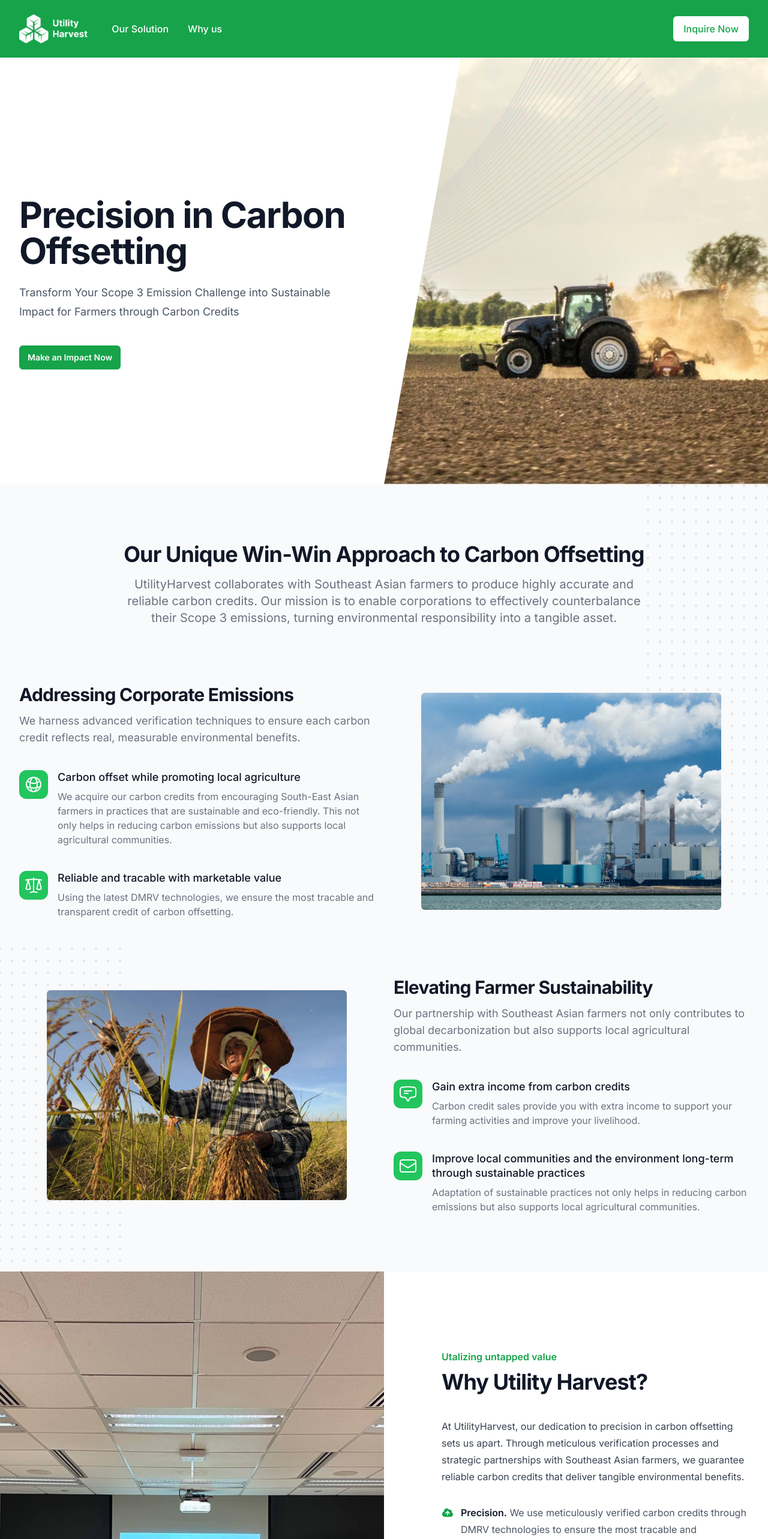
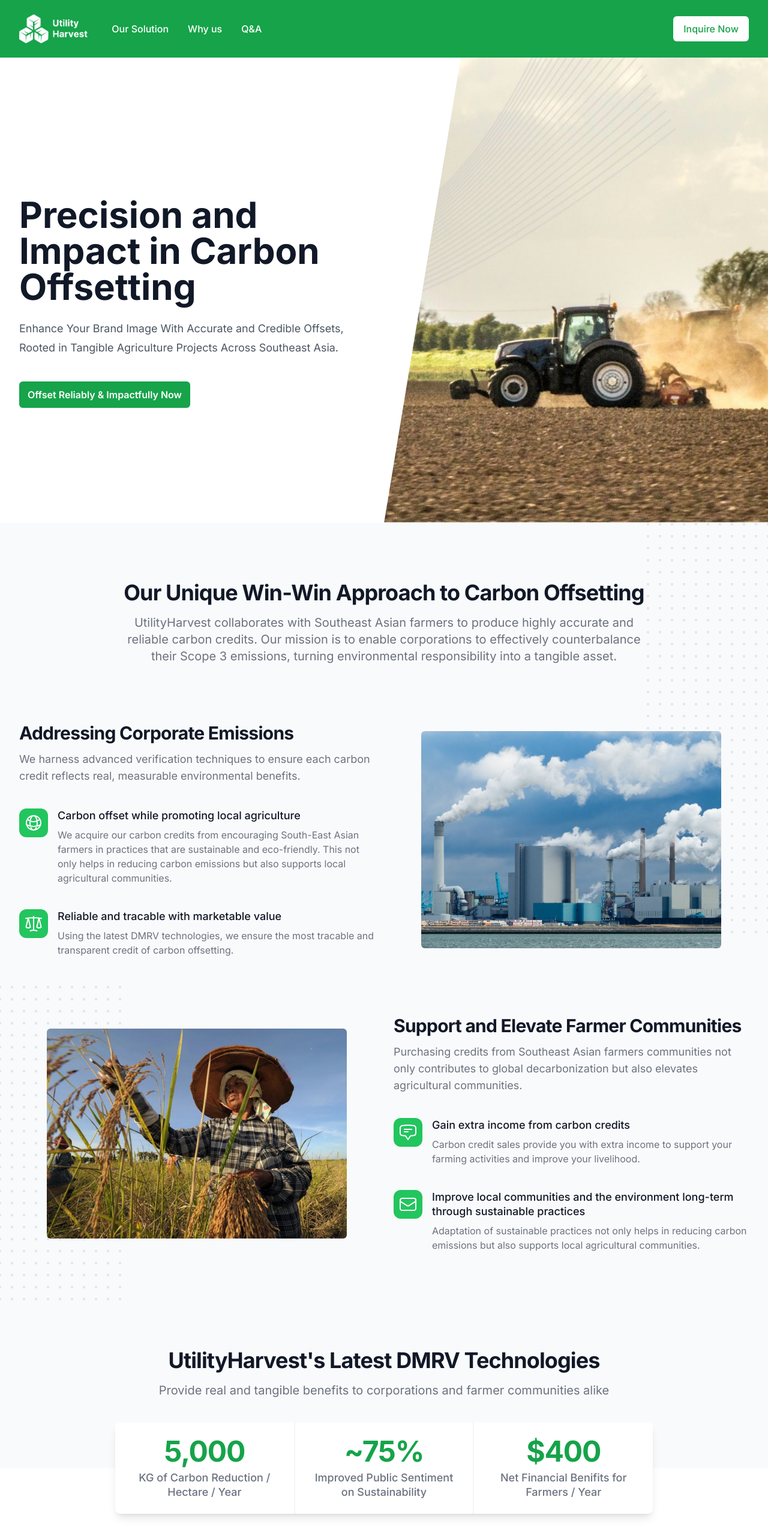
Before and after one commit to bunny-slayer/utilityharvest, a Next.js app in the folder landing/: page / in a window 1280 px wide. Shown: the top 2566 px of the page at 60% size. Built offline with nearby package versions, Linux system fonts and the light colour scheme.

Commit message:
Update video section and texts

```diff
--- a/landing/src/app/layout.js
+++ b/landing/src/app/layout.js
@@ -1,7 +1,8 @@
-import { Inter } from "next/font/google";
+import { Cookie, Inter } from "next/font/google";
 import "./globals.css";
 import { GoogleAnalytics } from "@next/third-parties/google";
 import { HotjarSnippet } from "../services/HotjarSnippet";
+import { CookieConsent } from "../services/Cookies";
 
 const inter = Inter({ subsets: ["latin"] });
 
@@ -23,8 +24,9 @@ export default function RootLayout({ children }) {
     <html lang="en">
       <GoogleAnalytics gaId="G-3G656JS04H" />
       <body className={inter.className}>
+        <CookieConsent />
+        <HotjarSnippet />
         {children}
-        <HotjarSnippet />
       </body>
     </html>
   );
--- a/landing/src/app/page.js
+++ b/landing/src/app/page.js
@@ -1,10 +1,12 @@
-"use client"
+"use client";
 import Hero from "../components/Hero";
 import Features from "../components/Features";
 import Footer from "../components/Footer";
 import CTA from "../components/CTA";
 import Content from "../components/Content";
 import Header from "../components/Header";
+import Faqs from "../components/Faq";
+import Video from "../components/Video";
 
 export default function Home() {
   return (
@@ -12,7 +14,23 @@ export default function Home() {
       <Header />
       <Hero />
       <Features />
+      <Video />
+      {/* Center align the video with Tailwind CSS and add padding */}
+      <div className="flex justify-center px-4 pb-6 sm:pb-10">
+        <iframe
+          className="align-center"
+          width="840"
+          height="472.5"
+          src="https://www.youtube.com/embed/yeBDepGE4V0?si=p-SxhBMVy-m0IHV3"
+          title="YouTube video player"
+          frameBorder="0"
+          allow="accelerometer; autoplay; clipboard-write; encrypted-media; gyroscope; picture-in-picture; web-share"
+          referrerPolicy="strict-origin-when-cross-origin"
+          allowFullScreen>
+        </iframe>
+      </div>
       <Content />
+      <Faqs />
       <CTA />
       <Footer />
     </div>
--- a/landing/src/components/CTA.js
+++ b/landing/src/components/CTA.js
@@ -9,15 +9,13 @@ export default function Calltoaction() {
           <div className="px-6 pb-12 pt-10 sm:px-16 sm:pt-16 lg:py-16 lg:pr-0 xl:px-15 xl:py-20">
             <div className="lg:self-center">
               <h2 className="text-3xl font-bold tracking-tight text-white sm:text-4xl">
-                <span className="block">Create your impact</span>
-                <span className="block">Reserve your credits today</span>
+                <span className="block">Ready to make a measurable difference?</span>
               </h2>
               <div className="mt-4 text-lg leading-6 text-green-200">
-                <p>Ready to make a measurable difference?</p>
                 <p>Contact UtilityHarvest to explore how our carbon credits can align with your sustainability objectives.</p>
               </div>
               <a href="https://docs.google.com/forms/d/e/1FAIpQLSeAEvnZpnfl9zjS0UBLevy59Ah9rDEF6QDVkQJjVvBKELUjaQ/viewform?usp=sf_link" className="mt-8 inline-flex items-center rounded-md border border-transparent bg-white px-5 py-3 text-base font-medium text-green-600 shadow hover:bg-green-50">
-                Inquire and Reserve Now
+                Inquire Now
               </a>
             </div>
           </div>
--- a/landing/src/components/Content.js
+++ b/landing/src/components/Content.js
@@ -14,7 +14,6 @@ export default function Content() {
         </div>
         <div className="px-6 lg:contents">
           <div className="mx-auto max-w-2xl pb-24 pt-16 sm:pb-32 sm:pt-20 lg:ml-8 lg:mr-0 lg:w-full lg:max-w-lg lg:flex-none lg:pt-32 xl:w-1/2">
-            <p className="text-base font-semibold leading-7 text-green-600">Utalizing untapped value</p>
             <h1 className="mt-2 text-3xl font-bold tracking-tight text-gray-900 sm:text-4xl">Why Utility Harvest?</h1>
             <div className="mt-10 max-w-xl text-base leading-7 text-gray-700 lg:max-w-none">
               <p>At UtilityHarvest, our dedication to precision in carbon offsetting sets us apart. Through meticulous verification processes and strategic partnerships with Southeast Asian farmers, we guarantee reliable carbon credits that deliver tangible environmental benefits.</p>
--- /dev/null
+++ b/landing/src/components/Faq.js
@@ -0,0 +1,67 @@
+import { Disclosure } from '@headlessui/react'
+import { MinusSmallIcon, PlusSmallIcon } from '@heroicons/react/24/outline'
+
+const faqs = [
+  {
+    question: "Q1: How does UtilityHarvest leverage technology to enhance the value of carbon credits?",
+    answer:
+      "UtilityHarvest employs DMRV and machine learning to accurately value carbon offsets. This technology enables precise verification of sustainable farming practices, ensuring the credibility and impact of carbon credits.",
+  },
+  {
+    question:"Q2: What makes UtilityHarvest's approach to carbon credits unique?",
+    answer:"UtilityHarvest focuses on enabling access to carbon markets for smallholder farmers, promoting sustainable farming through incentivization. This approach not only supports environmental goals but also improves farmers' livelihoods by providing an additional revenue stream.",
+  },
+  {
+    question:"Q3: Who are UtilityHarvest's primary customers, and why are they interested in carbon credits?",
+    answer:"UtilityHarvest targets carbon-negative companies troubled with high Scope 3 emissions seeking credible carbon offsets. We aim to serve those particularly interested in high-quality, reputable carbon credits to meet their sustainability objectives and avoid greenwashing accusations.",
+  },
+  {
+    question:"Q4: How does UtilityHarvest ensure the quality and impact of its carbon credits?",
+    answer:"Through rigorous preparation of sustainable projects and partnerships with carbon credit certification agencies and environmental NGOs, UtilityHarvest guarantees that its carbon credits represent real, measurable environmental benefits.",
+  },
+  {
+    question:"Q5: Can you discuss the importance of transparency and third-party validation in UtilityHarvest's operations?",
+    answer:"Transparency and reliable monitoring, reporting, and verification (MRV) are central to UtilityHarvest's operations as our customers need to defend their purchase decisions against heightened scrutiny from stakeholders. Third-party validation further enhances the credibility of the carbon credits offered.",
+  },
+  {
+    question:"Q6: What challenges do farmers face in adopting sustainable farming practices, according to UtilityHarvest's research?",
+    answer:"Farmers deal with issues like nutrient-depleted soil and financial instability, which are exacerbated by conventional farming practices. UtilityHarvest's model addresses these challenges by promoting regenerative farming, diversification, and sustainable practices, thereby improving soil health and farmers' financial resilience.",
+  }
+]
+
+export default function Example() {
+  return (
+    <div className="bg-white" id='faq'>
+      <div className="mx-auto max-w-7xl px-6 py-12 sm:py-32 lg:px-8 lg:py-20">
+        <div className="mx-auto max-w-4xl divide-y divide-gray-900/10">
+          <h2 className="text-2xl font-bold leading-10 tracking-tight text-gray-900">Frequently asked questions</h2>
+          <dl className="mt-8 space-y-5 divide-y divide-gray-900/10">
+            {faqs.map((faq) => (
+              <Disclosure as="div" key={faq.question} className="pt-6">
+                {({ open }) => (
+                  <>
+                    <dt>
+                      <Disclosure.Button className="flex w-full items-start justify-between text-left text-gray-900">
+                        <span className="text-base font-semibold leading-7">{faq.question}</span>
+                        <span className="ml-6 flex h-7 items-center">
+                          {open ? (
+                            <MinusSmallIcon className="h-6 w-6" aria-hidden="true" />
+                          ) : (
+                            <PlusSmallIcon className="h-6 w-6" aria-hidden="true" />
+                          )}
+                        </span>
+                      </Disclosure.Button>
+                    </dt>
+                    <Disclosure.Panel as="dd" className="mt-2 pr-12">
+                      <p className="text-base leading-7 text-gray-600">{faq.answer}</p>
+                    </Disclosure.Panel>
+                  </>
+                )}
+              </Disclosure>
+            ))}
+          </dl>
+        </div>
+      </div>
+    </div>
+  )
+}
--- a/landing/src/components/Features.js
+++ b/landing/src/components/Features.js
@@ -96,8 +96,8 @@ export default function Features() {
         <div className="relative mt-12 sm:mt-16 lg:mt-24">
           <div className="lg:grid lg:grid-flow-row-dense lg:grid-cols-2 lg:items-center lg:gap-8">
             <div className="lg:col-start-2">
-              <h3 className="text-2xl font-bold tracking-tight text-gray-900 sm:text-3xl">Elevating Farmer Sustainability</h3>
-              <p className="mt-3 text-lg text-gray-500">Our partnership with Southeast Asian farmers not only contributes to global decarbonization but also supports local agricultural communities.</p>
+              <h3 className="text-2xl font-bold tracking-tight text-gray-900 sm:text-3xl">Support and Elevate Farmer Communities</h3>
+              <p className="mt-3 text-lg text-gray-500">Purchasing credits from Southeast Asian farmers communities not only contributes to global decarbonization but also elevates agricultural communities.</p>
 
               <dl className="mt-10 space-y-10">
                 {communicationFeatures.map((item) => (
--- a/landing/src/components/Footer.js
+++ b/landing/src/components/Footer.js
@@ -29,7 +29,7 @@ const navigation = {
   social: [
     {
       name: "Facebook",
-      href: "#",
+      href: "https://www.facebook.com/utilityharvest",
       icon: (props) => (
         <svg fill="currentColor" viewBox="0 0 24 24" {...props}>
           <path fillRule="evenodd" d="M22 12c0-5.523-4.477-10-10-10S2 6.477 2 12c0 4.991 3.657 9.128 8.438 9.878v-6.987h-2.54V12h2.54V9.797c0-2.506 1.492-3.89 3.777-3.89 1.094 0 2.238.195 2.238.195v2.46h-1.26c-1.243 0-1.63.771-1.63 1.562V12h2.773l-.443 2.89h-2.33v6.988C18.343 21.128 22 16.991 22 12z" clipRule="evenodd" />
--- a/landing/src/components/Header.js
+++ b/landing/src/components/Header.js
@@ -1,6 +1,7 @@
 const navigation = [
   { name: "Our Solution", href: "#featuresection" },
   { name: "Why us", href: "#whyus" },
+  { name: "Q&A", href: "#faq" },
 ];
 
 import Images from 'next/image'
--- a/landing/src/components/Hero.js
+++ b/landing/src/components/Hero.js
@@ -14,11 +14,11 @@ export default function Hero() {
             <div className="relative px-6 py-24 sm:py-36 lg:px-8 lg:py-48 lg:pr-0">
               <div className="mx-auto max-w-2xl lg:mx-0 lg:max-w-xl">
                 <div className="hidden sm:mb-10 sm:flex"></div>
-                <h1 className="text-4xl font-bold tracking-tight text-gray-900 sm:text-6xl">Precision in Carbon Offsetting</h1>
-                <p className="mt-6 text-lg leading-8 text-gray-600">Transform Your Scope 3 Emission Challenge into Sustainable Impact for Farmers through Carbon Credits</p>
+                <h1 className="text-4xl font-bold text-gray-900 sm:text-6xl">Precision and Impact in Carbon Offsetting</h1>
+                <p className="mt-6 text-lg leading-8 text-gray-600">Enhance Your Brand Image With Accurate and Credible Offsets, Rooted in Tangible Agriculture Projects Across Southeast Asia.</p>
                 <div className="mt-10 flex items-center gap-x-6">
-                  <a href="https://docs.google.com/forms/d/e/1FAIpQLSeAEvnZpnfl9zjS0UBLevy59Ah9rDEF6QDVkQJjVvBKELUjaQ/viewform?usp=sf_link" className="rounded-md bg-green-600 px-3.5 py-2.5 text-sm font-semibold text-white shadow-sm hover:bg-green-500 focus-visible:outline focus-visible:outline-2 focus-visible:outline-offset-2 focus-visible:outline-green-600">
-                    Make an Impact Now
+                  <a href="https://docs.google.com/forms/d/e/1FAIpQLSeAEvnZpnfl9zjS0UBLevy59Ah9rDEF6QDVkQJjVvBKELUjaQ/viewform?usp=sf_link" className="rounded-md bg-green-600 px-3.5 py-2.5 text-s font-semibold text-white shadow-sm hover:bg-green-500 focus-visible:outline focus-visible:outline-2 focus-visible:outline-offset-2 focus-visible:outline-green-600">
+                    Offset Reliably & Impactfully Now
                   </a>
                 </div>
               </div>
--- /dev/null
+++ b/landing/src/components/Video.js
@@ -0,0 +1,37 @@
+import Script from "next/script";
+
+export default function Video() {
+  return (
+    <div className="bg-gray-50 pt-12 sm:pt-16">
+      <div className="mx-auto max-w-7xl px-6 lg:px-8">
+        <div className="mx-auto max-w-4xl text-center">
+          <h2 className="text-3xl font-bold tracking-tight text-gray-900 sm:text-4xl">UtilityHarvest's Latest DMRV Technologies</h2>
+          <p className="mt-3 text-xl text-gray-500 sm:mt-4">Provide real and tangible benefits to corporations and farmer communities alike</p>
+        </div>
+      </div>
+      <div className="mt-10 bg-white pb-12 sm:pb-16">
+        <div className="relative">
+          <div className="absolute inset-0 h-1/2 bg-gray-50" />
+          <div className="relative mx-auto max-w-7xl px-6 lg:px-8">
+            <div className="mx-auto max-w-4xl">
+              <dl className="rounded-lg bg-white shadow-lg sm:grid sm:grid-cols-3">
+                <div className="flex flex-col border-b border-gray-100 p-6 text-center sm:border-0 sm:border-r">
+                  <dt className="order-2 mt-2 text-lg font-medium leading-6 text-gray-500">KG of Carbon Reduction / Hectare / Year</dt>
+                  <dd className="order-1 text-5xl font-bold tracking-tight text-green-600">5,000</dd>
+                </div>
+                <div className="flex flex-col border-b border-t border-gray-100 p-6 text-center sm:border-0 sm:border-l sm:border-r">
+                  <dt className="order-2 mt-2 text-lg font-medium leading-6 text-gray-500">Improved Public Sentiment on Sustainability</dt>
+                  <dd className="order-1 text-5xl font-bold tracking-tight text-green-600">~75%</dd>
+                </div>
+                <div className="flex flex-col border-t border-gray-100 p-6 text-center sm:border-0 sm:border-l">
+                  <dt className="order-2 mt-2 text-lg font-medium leading-6 text-gray-500">Net Financial Benifits for Farmers / Year</dt>
+                  <dd className="order-1 text-5xl font-bold tracking-tight text-green-600">$400</dd>
+                </div>
+              </dl>
+            </div>
+          </div>
+        </div>
+      </div>
+    </div>
+  );
+}
```
Also changed, not shown: landing/src/services/Cookies.js (added, +10 -0 lines), landing/src/services/HotjarSnippet.js (+8 -6 lines), landing/src/app/large192.icon.png (added).
